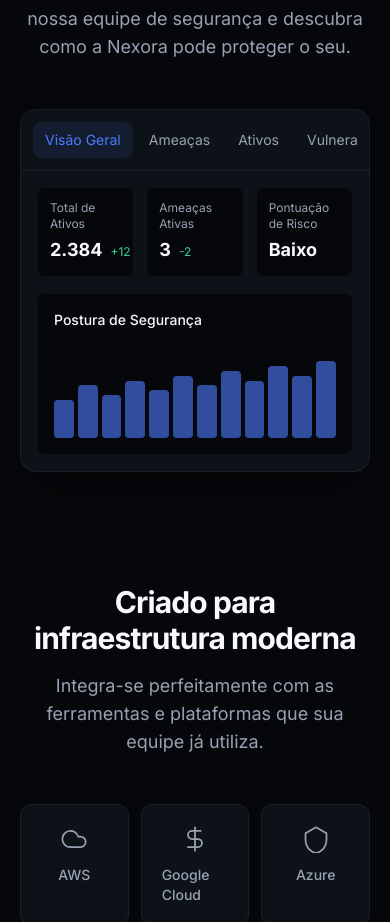
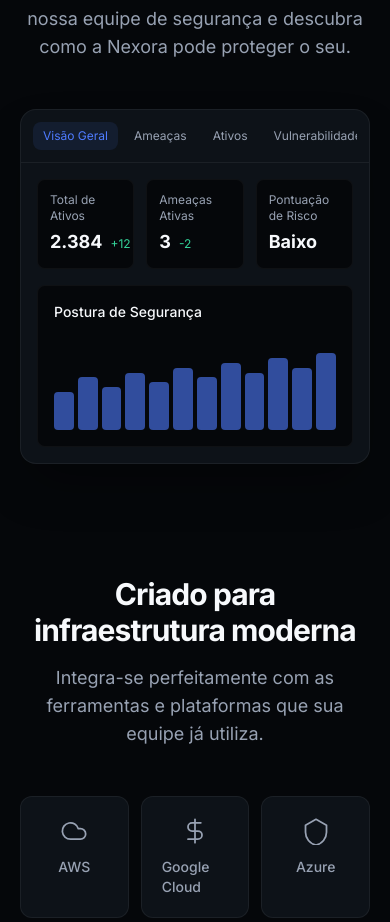
Before and after one commit to DevX4N/nexora-security, a Next.js app: page / in a window 390 px wide. Shown: the part 4541-5463 px from the top of the page. Built offline with nearby package versions, Linux system fonts and the light colour scheme.

Commit message:
fix: mobile tabs smaller to fit all labels
- Tabs: px-2.5 py-1.5 text-xs (was px-3 py-2 text-sm)
- Gap increased to 1.5 for better spacing
- All tab labels now fit on mobile without truncation

```diff
--- a/src/components/InteractiveProduct.tsx
+++ b/src/components/InteractiveProduct.tsx
@@ -318,12 +318,12 @@ export default function InteractiveProduct() {
         >
           {/* Mobile: horizontal tabs */}
           <div className="md:hidden border-b border-white/[0.06] p-3">
-            <div className="flex gap-1 overflow-x-auto scrollbar-none">
+            <div className="flex gap-1.5 overflow-x-auto scrollbar-none">
               {sidebarItems.map((item) => (
                 <button
                   key={item.id}
                   onClick={() => setActiveTab(item.id)}
-                  className={`px-3 py-2 text-sm rounded-lg whitespace-nowrap transition-all duration-200 ${
+                  className={`px-2.5 py-1.5 text-xs rounded-lg whitespace-nowrap transition-all duration-200 ${
                     activeTab === item.id
                       ? "bg-[#4F7CFF]/10 text-[#4F7CFF]"
                       : "text-[#98A2B3] hover:text-[#F7F9FC] hover:bg-white/[0.04]"
```
